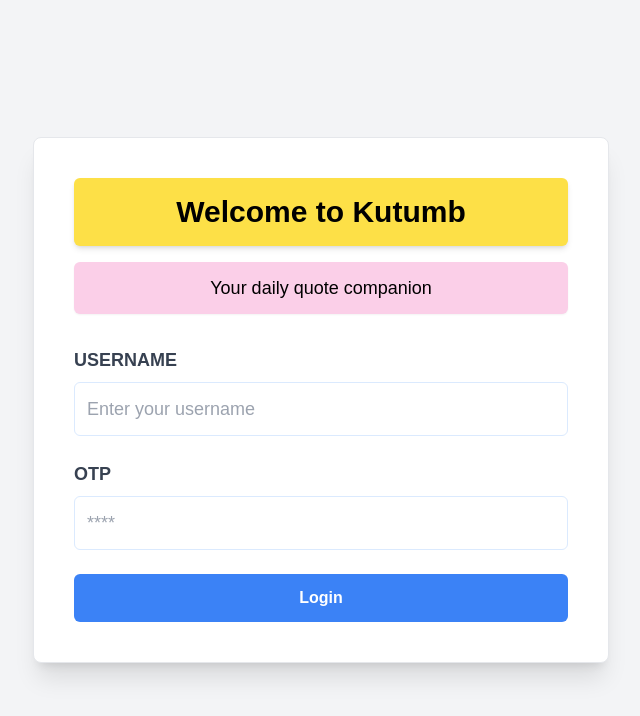
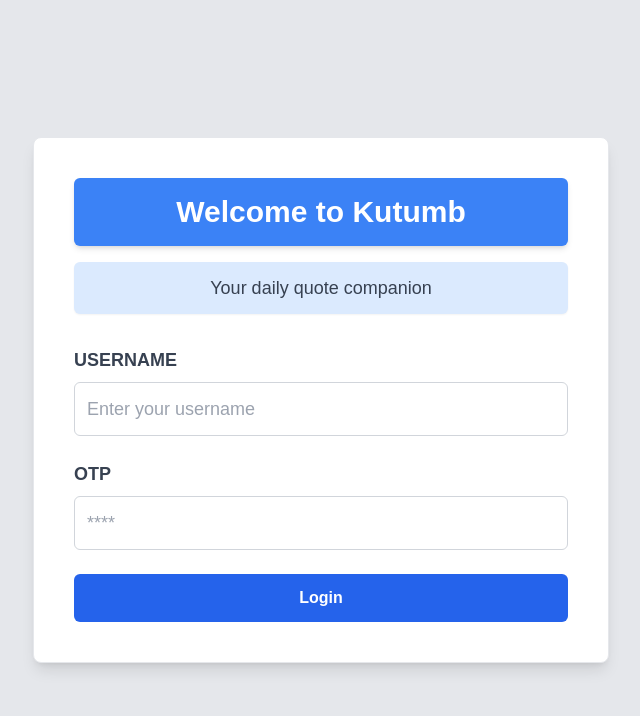
Before and after one commit to ravichoudhary29/kutumb, a Next.js app: page /login in a window 1280 px wide. Shown: the top 716 px of the page, without its empty margins (319-959 px from the left). Built offline with nearby package versions, Linux system fonts and the light colour scheme.

Commit message:
Change app appearance to give a bit professional look to the app.

```diff
--- a/src/app/login/page.tsx
+++ b/src/app/login/page.tsx
@@ -30,14 +30,14 @@ const LoginPage: React.FC = () => {
   }, [token, pathname, router]);
 
   return (
-    <article className="flex justify-center items-center min-h-screen bg-gray-100">
-      <div className="border rounded-lg p-10 bg-white shadow-xl w-full max-w-md md:max-w-lg lg:max-w-xl">
+    <article className="flex justify-center items-center min-h-screen bg-gray-200">
+      <div className="border rounded-lg p-10 bg-white shadow-lg w-full max-w-md md:max-w-lg lg:max-w-xl">
         {/* Heading Section */}
         <div className="text-center mb-8">
-          <p className="bg-yellow-300 text-3xl font-bold p-4 rounded-md shadow-md">
+          <p className="bg-blue-500 text-white text-3xl font-bold p-4 rounded-md shadow-md">
             Welcome to Kutumb
           </p>
-          <p className="bg-pink-200 text-lg mt-4 p-3 rounded-md shadow-sm">
+          <p className="bg-blue-100 text-gray-700 text-lg mt-4 p-3 rounded-md shadow-sm">
             Your daily quote companion
           </p>
         </div>
@@ -51,7 +51,7 @@ const LoginPage: React.FC = () => {
               value={username ?? ''}
               onChange={(e) => setUsername(e.target.value)}
               placeholder="Enter your username"
-              className="input bg-white input-bordered rounded-md mt-2 p-3 text-lg focus:ring-blue-300 border border-blue-100"
+              className="input bg-white input-bordered rounded-md mt-2 p-3 text-lg text-gray-700 focus:ring-blue-400 border border-gray-300"
               autoComplete="username"
             />
           </label>
@@ -61,14 +61,14 @@ const LoginPage: React.FC = () => {
               value={otp ?? ''}
               type="password"
               placeholder="****"
-              className="input bg-white input-bordered rounded-md mt-2 p-3 text-lg focus:ring-blue-300 border border-blue-100"
+              className="input bg-white input-bordered rounded-md mt-2 p-3 text-lg text-gray-700 focus:ring-blue-400 border border-gray-300"
               autoComplete="current-password"
               onChange={(e) => setOtp(String(e.target.value))}
             />
           </label>
           <button
             type="submit"
-            className="bg-blue-500 text-white font-semibold rounded-md py-3 mt-6 w-full hover:bg-blue-600 transition duration-300"
+            className="bg-blue-600 text-white font-semibold rounded-md py-3 mt-6 w-full hover:bg-blue-700 transition duration-300"
           >
             Login
           </button>
@@ -78,5 +78,4 @@ const LoginPage: React.FC = () => {
   );
 };
 
-
 export default LoginPage;
--- a/src/app/quotes/new/page.tsx
+++ b/src/app/quotes/new/page.tsx
@@ -14,19 +14,16 @@ const CreateQuotePage: React.FC = () => {
   const [quoteText, setQuoteText] = useState("");
   const [imageFile, setImageFile] = useState<File | null>(null);
 
-  // Handle text change with proper typing
   const handleTextChange = (e: ChangeEvent<HTMLInputElement>) => {
     setQuoteText(e.target.value);
   };
 
-  // Handle image change with proper typing
   const handleImageChange = (e: ChangeEvent<HTMLInputElement>) => {
-    const file = e.target.files?.[0]; // Use optional chaining in case no file is selected
+    const file = e.target.files?.[0];
     if (!file) return;
     setImageFile(file);
   };
 
-  // Handle form submission with proper typing
   const handleSubmit = useCallback(async (e: FormEvent<HTMLFormElement>) => {
     e.preventDefault();
     if (!imageFile || quoteText.trim() === "") return;
@@ -57,41 +54,36 @@ const CreateQuotePage: React.FC = () => {
   }, [token, quoteText, imageFile, router]);
 
   const handleBackClick = () => {
-    console.log({ router });
     router.push(PAGE_ROUTES.QUOTE_LIST);
   };
 
   const imageURL = useMemo(() => imageFile ? URL.createObjectURL(imageFile) : null, [imageFile]);
 
   return (
-    <div className="flex justify-center items-center min-h-screen bg-gray-100">
+    <div className="flex justify-center items-center min-h-screen bg-gray-200">
       {/* Main Container */}
-      <form className="border rounded-lg p-8 bg-white shadow-xl w-full max-w-md md:max-w-lg lg:max-w-2xl relative" onSubmit={handleSubmit}>
+      <form className="border rounded-lg p-8 bg-white shadow-lg w-full max-w-md md:max-w-lg lg:max-w-2xl relative" onSubmit={handleSubmit}>
 
         {/* Back Button */}
         <button
-          className="absolute top-2 left-2 bg-blue-500 text-white py-2 px-4 rounded-lg shadow-md hover:bg-blue-600 transition duration-300"
+          className="absolute top-2 left-2 bg-blue-600 text-white py-2 px-4 rounded-lg shadow-md hover:bg-blue-700 transition duration-300"
           onClick={handleBackClick}
         >
           Back
         </button>
 
         {/* Image with Quote Text */}
-        <div className="bg-gray-200 p-2 rounded-lg mb-6 mt-10"> {/* Adjusted top margin for space */}
+        <div className="bg-gray-300 p-2 rounded-lg mb-6 mt-10">
           <div className="relative">
-            {/* Background image */}
-            {/* Background image */}
             <Image
-              src={imageURL || "https://images.unsplash.com/photo-1507525428034-b723cf961d3e?crop=entropy&cs=tinysrgb&fit=max&fm=jpg&ixid=MnwzNjUyOXwwfDF8c2VhcmNofDF8fHNlYXxlbnwwfHx8fDE2NTI4NTk1MDg&ixlib=rb-1.2.1&q=80&w=1080"} // Direct image URL from Unsplash
+              src={imageURL || "https://images.unsplash.com/photo-1507525428034-b723cf961d3e?crop=entropy&cs=tinysrgb&fit=max&fm=jpg&ixid=MnwzNjUyOXwwfDF8c2VhcmNofDF8fHNlYXxlbnwwfHx8fDE2NTI4NTk1MDg&ixlib=rb-1.2.1&q=80&w=1080"}
               alt="Quote Background"
               className="rounded-lg w-full h-40 object-cover bg-white"
               width={800}
               height={600}
             />
-
-            {/* Quote Text Overlay */}
             <div className="absolute inset-0 flex items-center justify-center">
-              <p className="text-xl font-bold text-center">
+              <p className="text-xl font-bold text-center text-white">
                 {quoteText}
               </p>
             </div>
@@ -114,16 +106,12 @@ const CreateQuotePage: React.FC = () => {
           <label className="block text-sm font-semibold text-gray-700 mb-1">
             Upload/Change Image
           </label>
-
-          {/* Custom button/label for file input */}
           <label
             htmlFor="file-upload"
-            className="w-full bg-yellow-200 p-2 rounded-lg text-center cursor-pointer shadow-md hover:bg-yellow-300 transition duration-300 inline-block text-black"
+            className="w-full bg-yellow-300 p-2 rounded-lg text-center cursor-pointer shadow-md hover:bg-yellow-400 transition duration-300 inline-block text-black"
           >
             Choose Image
           </label>
-
-          {/* Hidden file input */}
           <input
             id="file-upload"
             type="file"
@@ -137,7 +125,7 @@ const CreateQuotePage: React.FC = () => {
         <div className="text-center">
           <button
             type="submit"
-            className="bg-green-400 text-white font-semibold py-3 px-6 rounded-lg shadow-lg w-full hover:bg-green-500 transition duration-300"
+            className="bg-green-500 text-white font-semibold py-3 px-6 rounded-lg shadow-lg w-full hover:bg-green-600 transition duration-300"
           >
             Submit
           </button>
--- a/src/app/quotes/page.tsx
+++ b/src/app/quotes/page.tsx
@@ -16,9 +16,9 @@ const QuoteList: React.FC = () => {
   };
 
   return (
-    <div className="flex justify-center items-center min-h-screen bg-gray-100">
+    <div className="flex justify-center items-center min-h-screen bg-gray-200">
       {/* Main Container */}
-      <div className="border rounded-lg sm:p-8 max-sm:p-4 bg-white shadow-xl relative">
+      <div className="border rounded-lg sm:p-8 max-sm:p-4 bg-white shadow-lg relative">
         {/* Quotes Grid */}
         <div className="grid max-sm:grid-cols-1 sm:grid-cols-2 gap-6">
           {quotes.map((quote) => (
@@ -32,7 +32,7 @@ const QuoteList: React.FC = () => {
                   className="absolute h-[100%] w-[100%] top-0 left-0 object-cover z-0 opacity-60"
                 />
               )}
-              <div className="relative z-10 p-4 bg-opacity-50 bg-black text-white">
+              <div className="relative z-10 p-4 bg-black bg-opacity-70 text-white">
                 <p className="font-medium text-lg">
                   {quote.text}
                 </p>
@@ -44,7 +44,7 @@ const QuoteList: React.FC = () => {
         {quotes.length > 0 && !allQuotesFetched && (
           <div className="flex justify-center mt-6">
             <button
-              className="bg-blue-500 text-white py-2 px-6 rounded-lg shadow-md hover:bg-blue-600 transition duration-300"
+              className="bg-blue-600 text-white py-2 px-6 rounded-lg shadow-md hover:bg-blue-700 transition duration-300"
               onClick={fetchNextPage}
             >
               Load more
@@ -54,7 +54,7 @@ const QuoteList: React.FC = () => {
 
         {/* Floating Create Quote Button at the Bottom */}
         <div className="fixed right-4 bottom-4">
-          <button className="bg-green-400 text-white font-semibold py-3 px-6 rounded-lg shadow-lg hover:bg-green-500 transition duration-300" onClick={handleCreateQuote}>
+          <button className="bg-green-500 text-white font-semibold py-3 px-6 rounded-lg shadow-lg hover:bg-green-600 transition duration-300" onClick={handleCreateQuote}>
             Create Quote +
           </button>
         </div>
```
